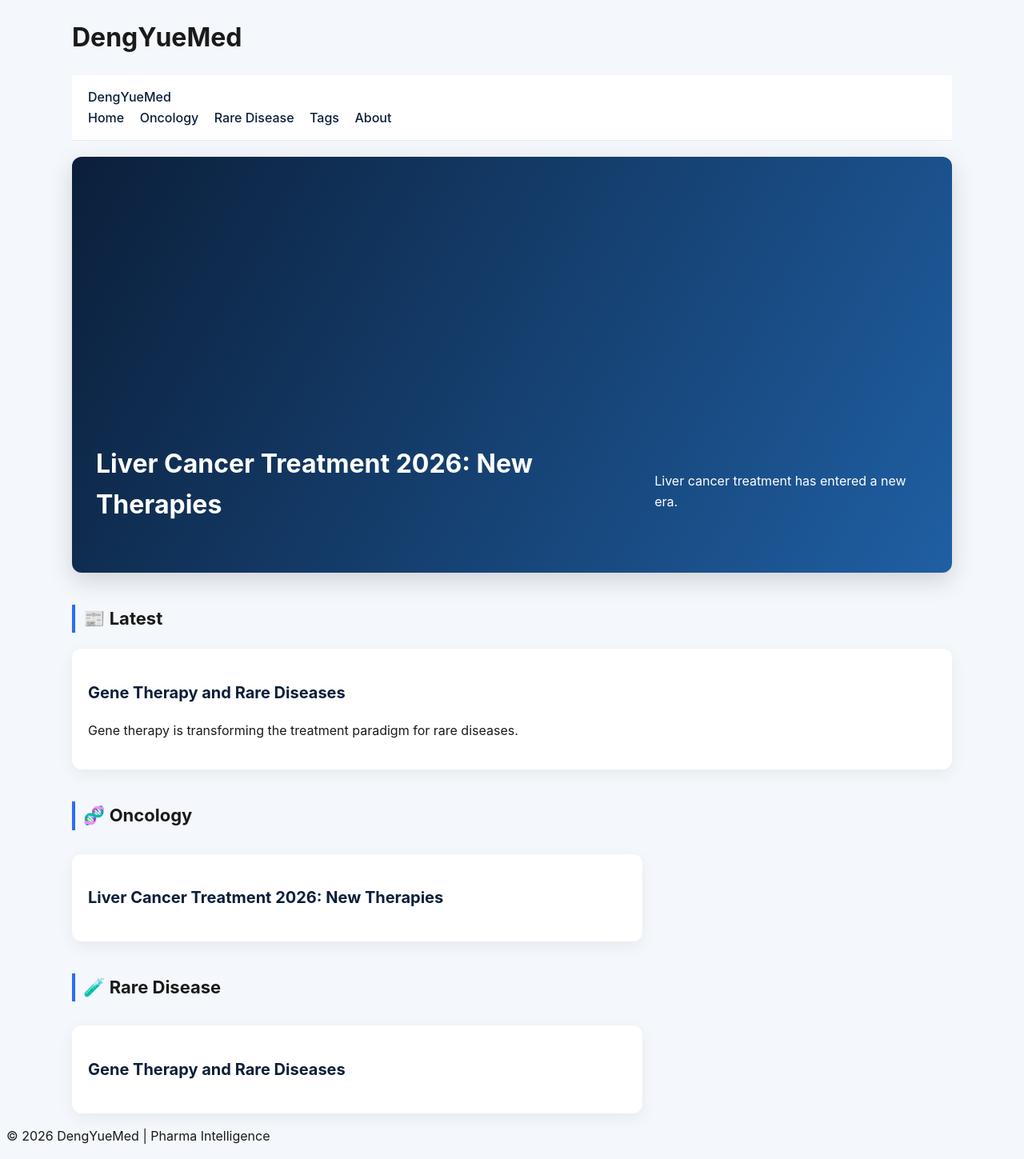
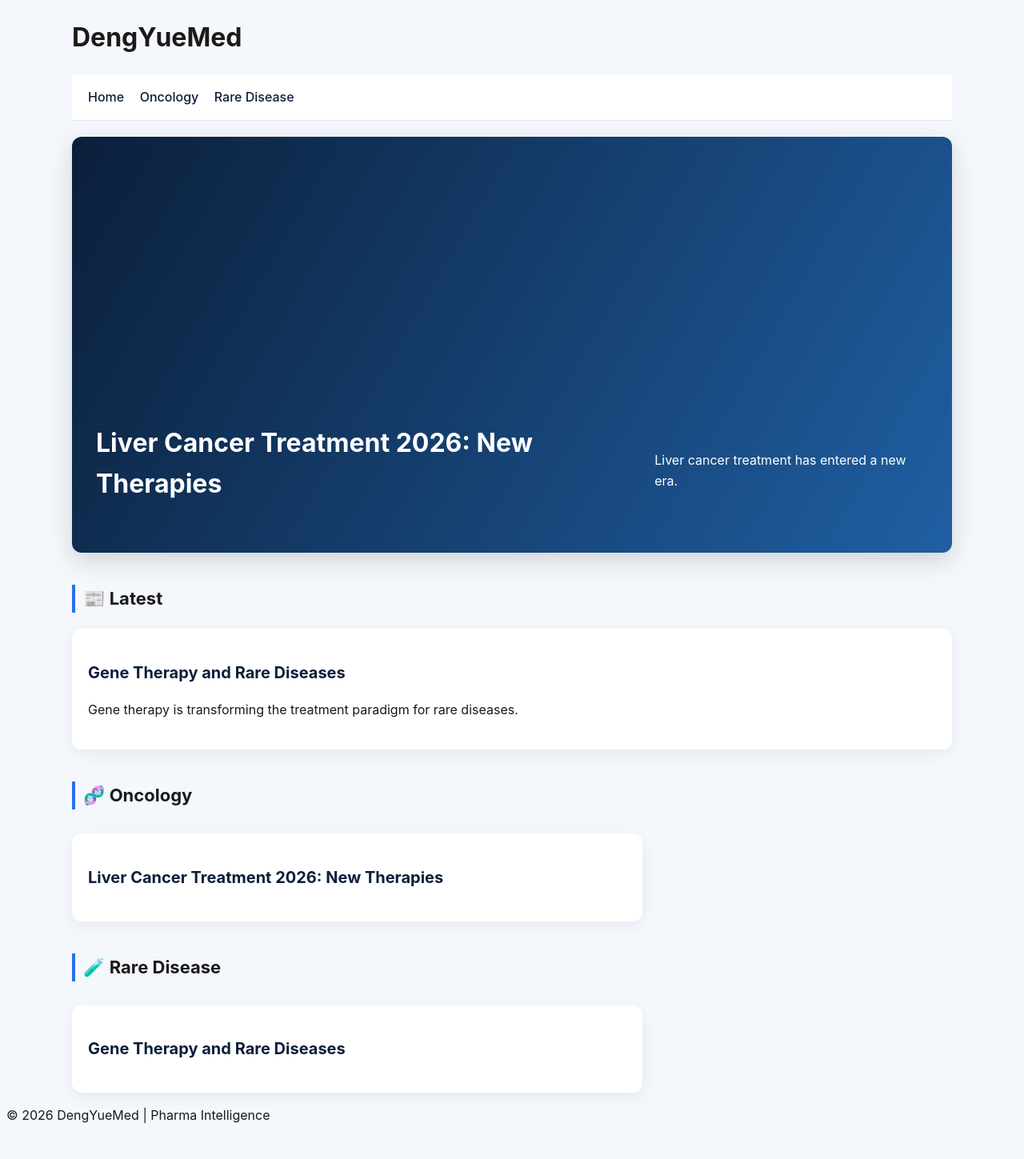
Before and after one commit to hkdengyue/hkdengyue.github.io, a Jekyll site: the page built from index.html, in a window 1280 px wide. Shown: the whole page at 80% size. Built offline with Jekyll 4.4.1, drawn with Linux system fonts in a browser that asks for light colours; after the commit the page ends 1424 px from its top, so only the background shows below that.

Commit message:
Update default.html

```diff
--- a/_layouts/default.html
+++ b/_layouts/default.html
@@ -12,25 +12,11 @@
 <header class="header">
     <div class="container">
         <h1>DengYueMed</h1>
-        <nav class="header">
-    <div class="nav-container">
-
-        <!-- 左：Logo -->
-        <div class="logo">
-            <a href="/">DengYueMed</a>
-        </div>
-
-        <!-- 右：菜单 -->
-        <div class="menu">
+        <nav>
             <a href="/">Home</a>
-            <a href="/#oncology">Oncology</a>
-            <a href="/#rare">Rare Disease</a>
-            <a href="/tags.html">Tags</a>
-            <a href="/about.html">About</a>
-        </div>
-
-    </div>
-</nav>
+            <a href="/oncology.html">Oncology</a>
+            <a href="/rare-disease.html">Rare Disease</a>
+        </nav>
     </div>
 </header>
 
```
